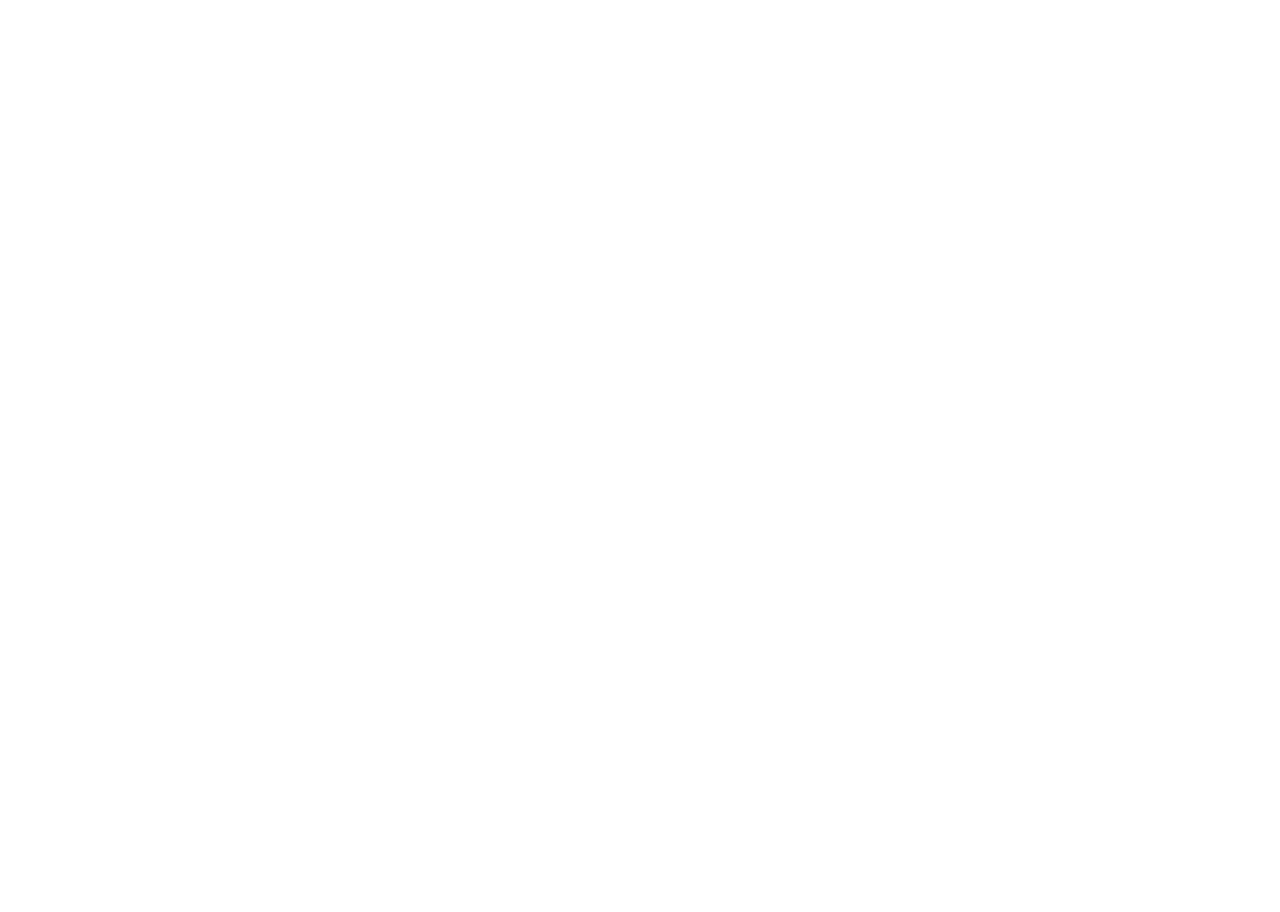
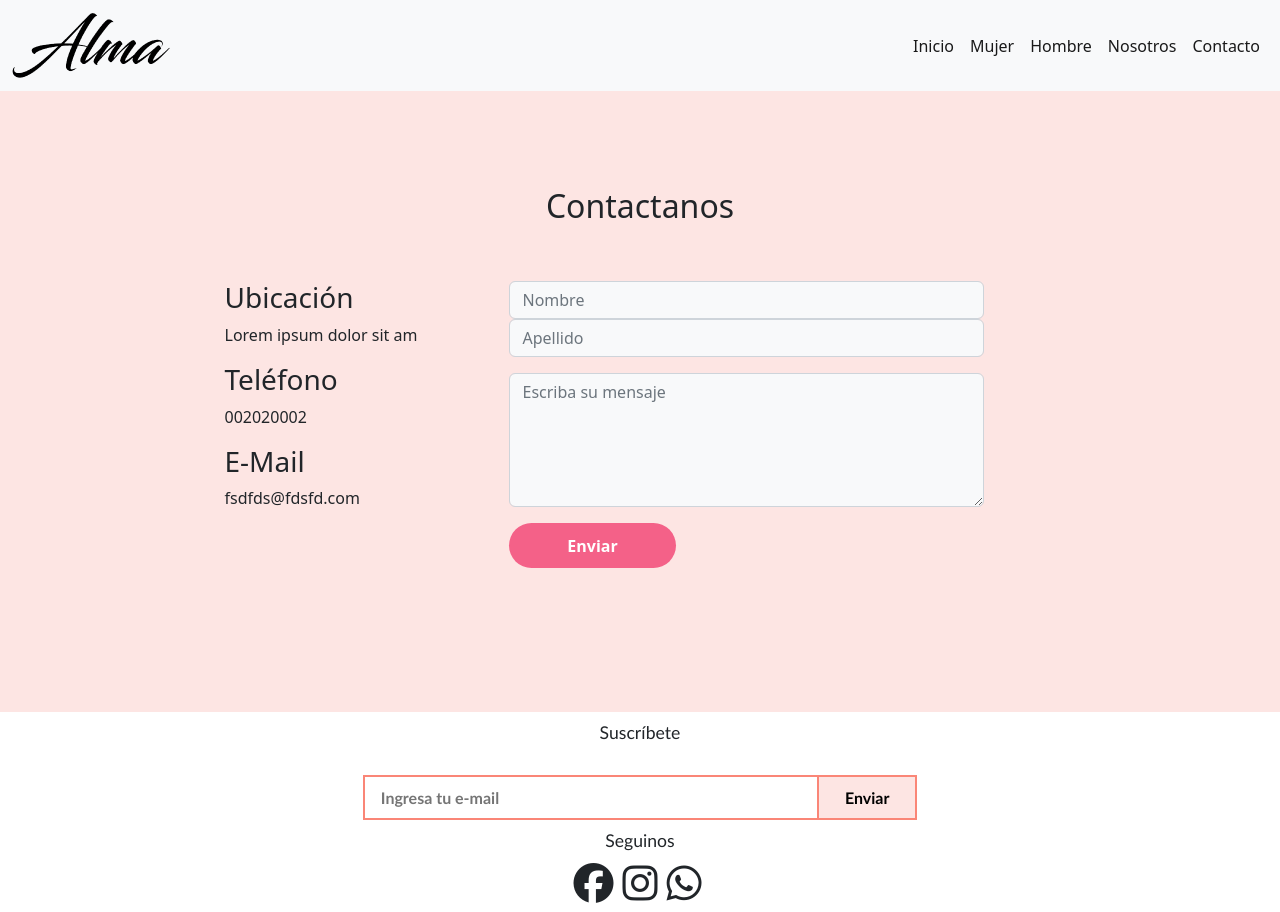
Before and after one commit to diegoa957/pre-entrega-2, a plain HTML site: page pages/contacto.html in a window 1280 px wide. Before the commit the page ends 800 px from the top, so only its background shows below. Drawn offline with nearby package versions, Linux system fonts and the light colour scheme.

Commit message:
seccion contacto lista

```diff
--- a/css/styles.css
+++ b/css/styles.css
@@ -87,3 +87,7 @@ transition: 0.5s;
     color: black;
     font-weight: bolder;
 }
+
+.contact{
+    background-color: #FDE5E3;
+}
--- a/pages/contacto.html
+++ b/pages/contacto.html
@@ -0,0 +1,106 @@
+<!DOCTYPE html>
+<html lang="en">
+<head>
+    <meta charset="UTF-8">
+    <meta http-equiv="X-UA-Compatible" content="IE=edge">
+    <meta name="viewport" content="width=device-width, initial-scale=1.0">
+    <title>Document</title>
+    <link href="https://cdn.jsdelivr.net/npm/bootstrap@5.2.1/dist/css/bootstrap.min.css" rel="stylesheet" integrity="sha384-iYQeCzEYFbKjA/T2uDLTpkwGzCiq6soy8tYaI1GyVh/UjpbCx/TYkiZhlZB6+fzT" crossorigin="anonymous">
+    <link rel="stylesheet" href="/css/styles.css">
+    <script src="https://kit.fontawesome.com/91efca5682.js" crossorigin="anonymous"></script>
+
+</head>
+<body>
+    <header class="navbar navbar-expand-lg bg-light">
+        <div class="container-fluid">
+          <a class="navbar-brand" href="#"><img class="w-50" src="/recursos/logo.png" alt=""></a>
+          <button class="navbar-toggler" type="button" data-bs-toggle="collapse" data-bs-target="#navbarNavAltMarkup" aria-controls="navbarNavAltMarkup" aria-expanded="false" aria-label="Toggle navigation">
+            <span class="navbar-toggler-icon"></span>
+          </button>
+          <nav class="collapse navbar-collapse justify-content-end" id="navbarNavAltMarkup">
+            <div class="navbar-nav">
+              <a class="nav-link active" aria-current="page" href="/index.html">Inicio</a>
+              <a class="nav-link active" aria-current="page" href="#">Mujer</a>
+              <a class="nav-link active" aria-current="page" href="/pages/hombre.html">Hombre</a>
+              <a class="nav-link active" aria-current="page" href="/pages/nosotros.html">Nosotros</a>
+              <a class="nav-link active" aria-current="page" href="/pages/contacto.html">Contacto  </a>
+            </div>
+          </nav>
+        </div>
+      </header>
+
+<section class="contact py-5">
+    <div class="container py-5">
+        <div class="row">
+            <div class="col-lg-5 m-auto text-center">
+                <h2>Contactanos</h2>
+            </div>
+        </div>
+        <div class="row py-5">
+            <div class="col-lg-9 m-auto">
+                <div class="row">
+                    <div class="col-lg-4">
+                        <h3>Ubicación</h3>
+                        <p>Lorem ipsum dolor sit am</p>
+
+                        <h3>Teléfono</h3>
+                        <p>002020002</p>
+
+                        <h3>E-Mail</h3>
+                        <p>fsdfds@fdsfd.com</p>
+                    </div>
+                    <div class="col-lg-7">
+                        <div class="row">
+                            <div class="clo-lg-6">
+                                <input type="text" class="form-control bg-light" placeholder="Nombre">
+                            </div>
+                            <div class="clo-lg-6">
+                                <input type="text" class="form-control bg-light" placeholder="Apellido">
+                            </div>
+                        </div>
+                        <div class="rom">
+                            <div class="col-lg-12 py-3">
+                                <textarea name="" class="form-control bg-light" placeholder="Escriba su mensaje" id="" cols="10" rows="5"></textarea>
+                            </div>
+                        </div>
+                        <button class="btn1"> Enviar</button>
+                    </div>
+                </div>
+            </div>
+
+        </div>
+    </div>
+</section>
+
+
+
+
+
+      <footer class="suscrib py-1">
+        <div class="container py-1">
+            <div class="rom">
+                <div class="col-lg-9 m-auto text-center">
+                    <p class="pb-2">Suscríbete</p>
+                    <input type="text" class="px-3" placeholder="Ingresa tu e-mail">
+                    <button class="btn2">Enviar</button>
+                </div>
+            </div>
+        </div>
+
+        <div class="container py-1">
+            <div class="rom">
+                <div class="col-lg-9 m-auto text-center">
+                    <p class="pb-2">Seguinos</p>
+                    <span><i class="fab fa-facebook"></i></span>
+                    <span><i class="fab fa-instagram"></i></span>
+                    <span><i class="fab fa-whatsapp"></i></span>
+                </div>
+            </div>
+        </div>
+    </footer>
+
+
+
+    <script src="https://cdn.jsdelivr.net/npm/bootstrap@5.2.1/dist/js/bootstrap.bundle.min.js" integrity="sha384-u1OknCvxWvY5kfmNBILK2hRnQC3Pr17a+RTT6rIHI7NnikvbZlHgTPOOmMi466C8" crossorigin="anonymous"></script>
+</body>
+</html>
```
